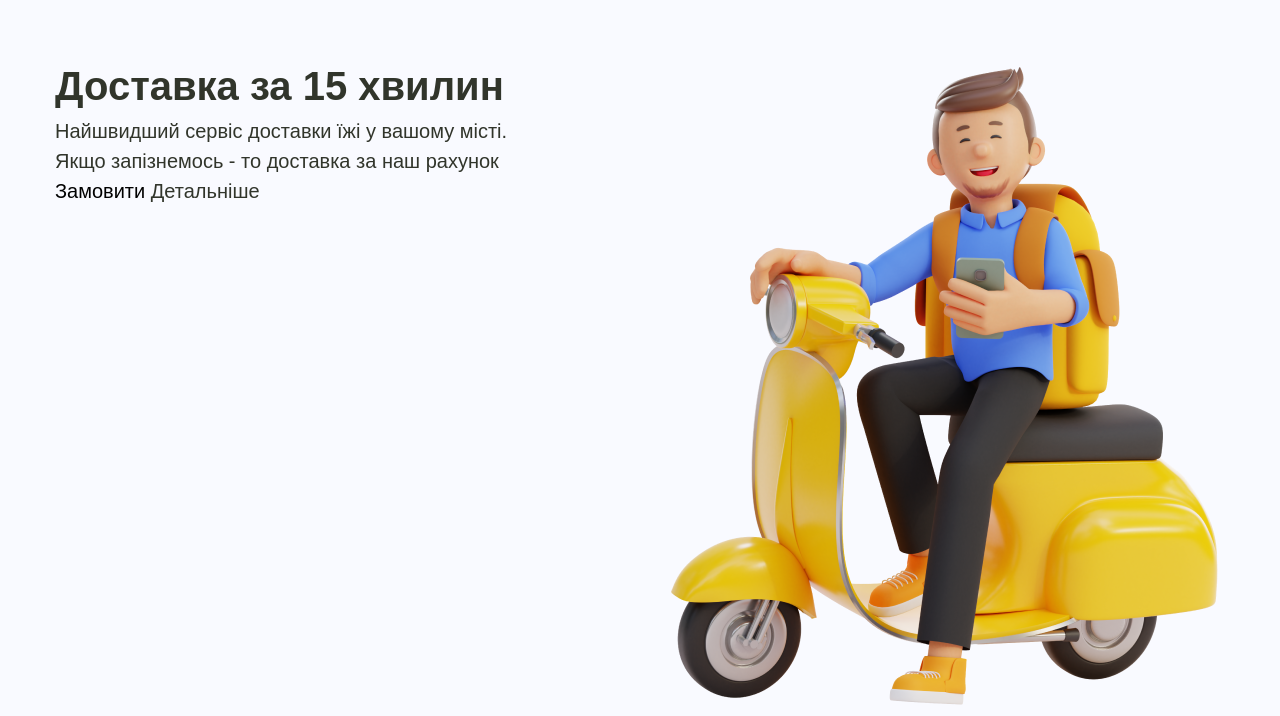
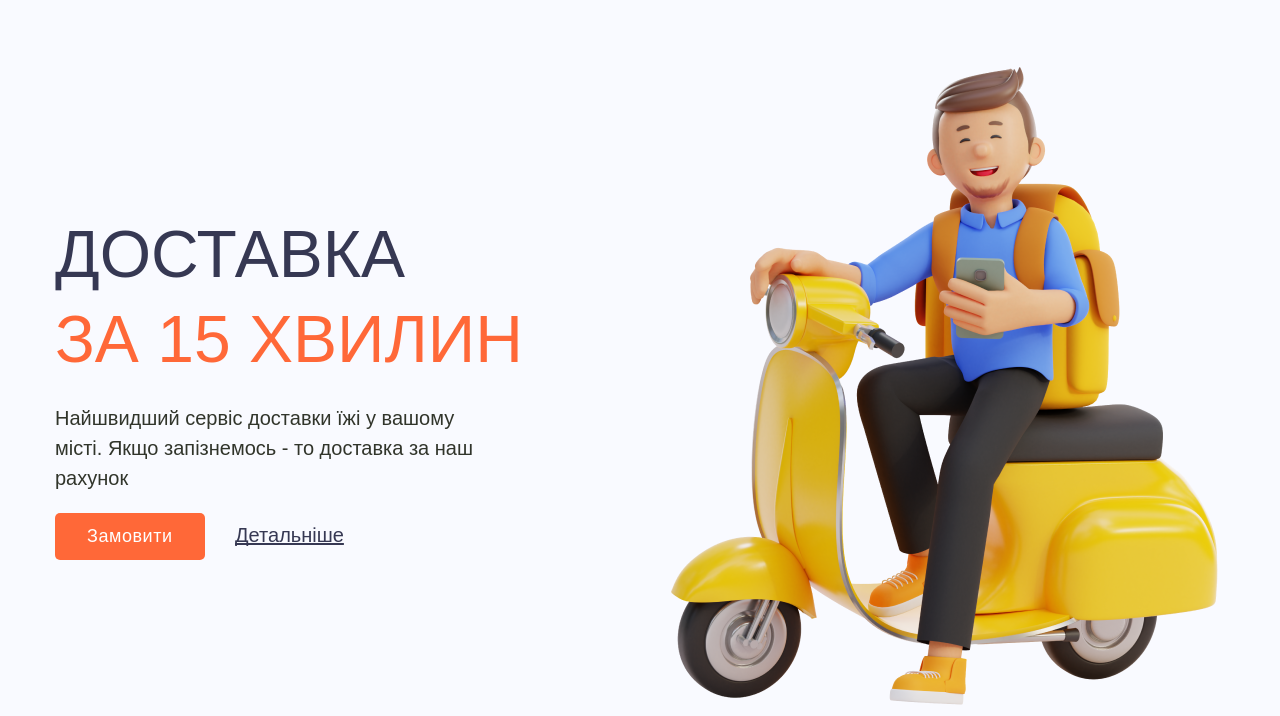
Before and after one commit to YurroUzhgorod/project_store_2, a website: page app/index.html in a window 1280 px wide. Shown: the part 104-820 px from the top of the page. Drawn offline with Linux system fonts and the light colour scheme; files whose address does not match are found by name.

Commit message:
ended hero section

```diff
--- a/app/index.html
+++ b/app/index.html
@@ -164,27 +164,36 @@
 			</header>
 
 			<main class="main">
-				<div class="container">
-					<div class="header__content">
-						<div class="header__content-info">
-							<h1 class="header__title">Доставка за 15 хвилин</h1>
-							<p class="header__text">
-								Найшвидший сервіс доставки їжі у вашому місті. Якщо запізнемось
-								- то доставка за наш рахунок
-							</p>
-							<button class="header__order-brn">Замовити</button>
-							<a class="header__link" href="#"> Детальніше</a>
+				<section class="hero">
+					<div class="container">
+						<div class="hero__content">
+							<div class="hero__info">
+								<h1 class="hero__title">
+									Доставка
+									<span class="hero__title-block accent-color">
+										за 15 хвилин
+									</span>
+								</h1>
+								<p class="hero__text">
+									Найшвидший сервіс доставки їжі у вашому місті. Якщо
+									запізнемось - то доставка за наш рахунок
+								</p>
+								<button class="hero__order-link border-global">Замовити</button>
+								<a class="hero__info-link border-global" href="#">
+									Детальніше</a
+								>
+							</div>
+							<div
+								class="hero__img"
+								style="background-image: url('./images/scooter_guy.png')"
+							>
+								<span class="sr-only">
+									Декоративне зображення кур'єра на скутері
+								</span>
+							</div>
 						</div>
-						<img
-							class="header__img"
-							src="./images/scooter_guy.png"
-							width="560px"
-							height="660px"
-							alt="зображення курєра на скутері"
-						/>
 					</div>
-				</div>
-				<section class="hero"></section>
+				</section>
 			</main>
 
 			<footer class="footer"></footer>
--- a/app/scss/_global.scss
+++ b/app/scss/_global.scss
@@ -82,3 +82,7 @@ body {
 .border-global {
 	border-radius: 5px;
 }
+
+.accent-color {
+	color: $orange-900;
+}
--- a/app/scss/_vars.scss
+++ b/app/scss/_vars.scss
@@ -26,6 +26,11 @@ $silver-100: #f9faff;
 	font-style: italic;
 }
 
+%flex-sb {
+	display: flex;
+	justify-content: space-between;
+}
+
 %flex-c-c {
 	display: flex;
 	justify-content: center;
@@ -43,3 +48,13 @@ $silver-100: #f9faff;
 	background-size: cover;
 	background-position: center;
 }
+
+%accent-set {
+	color: #fff;
+	background-color: $orange-900;
+}
+
+%text-decor-global {
+	text-decoration: underline;
+	text-decoration-skip-ink: none;
+}
--- a/app/scss/style.scss
+++ b/app/scss/style.scss
@@ -24,30 +24,6 @@
 		margin-left: 5px;
 		margin-right: auto;
 	}
-
-	&__content {
-		display: flex;
-		justify-content: space-between;
-	}
-
-	&__content-info {
-		max-width: 476px;
-	}
-
-	&__title {
-	}
-
-	&__text {
-	}
-
-	&__order-brn {
-	}
-
-	&__link {
-	}
-
-	&__img {
-	}
 }
 
 .logo {
@@ -61,8 +37,6 @@
 
 	&:active {
 		opacity: 0.5;
-	}
-	&__img {
 	}
 }
 
@@ -128,4 +102,56 @@
 	}
 }
 
+.hero {
+	&__content {
+		@extend %flex-sb;
+	}
+
+	&__info {
+		max-width: 476px;
+		width: 100%;
+		margin: auto 0;
+	}
+
+	&__title {
+		@extend %rubik-500;
+		color: $darkBlue-900;
+		text-transform: uppercase;
+		font-size: 66px;
+		line-height: 1.3;
+		margin-bottom: 20px;
+	}
+	&__title-block {
+		display: block;
+	}
+
+	&__text {
+		max-width: 450px;
+		width: 100%;
+		margin-bottom: 20px;
+	}
+
+	&__order-link {
+		@extend %accent-set;
+		display: inline-block;
+		padding: 12px 32px;
+		letter-spacing: 0.03em;
+		font-size: 18px;
+		line-height: 1.3;
+		margin-right: 25px;
+	}
+
+	&__info-link {
+		@extend %text-decor-global;
+		color: $darkBlue-900;
+	}
+
+	&__img {
+		@extend %image-set;
+		max-width: 560px;
+		width: 100%;
+		height: 660px;
+	}
+}
+
 @import 'media';
```
Also changed, not shown: app/css/style.min.css.
